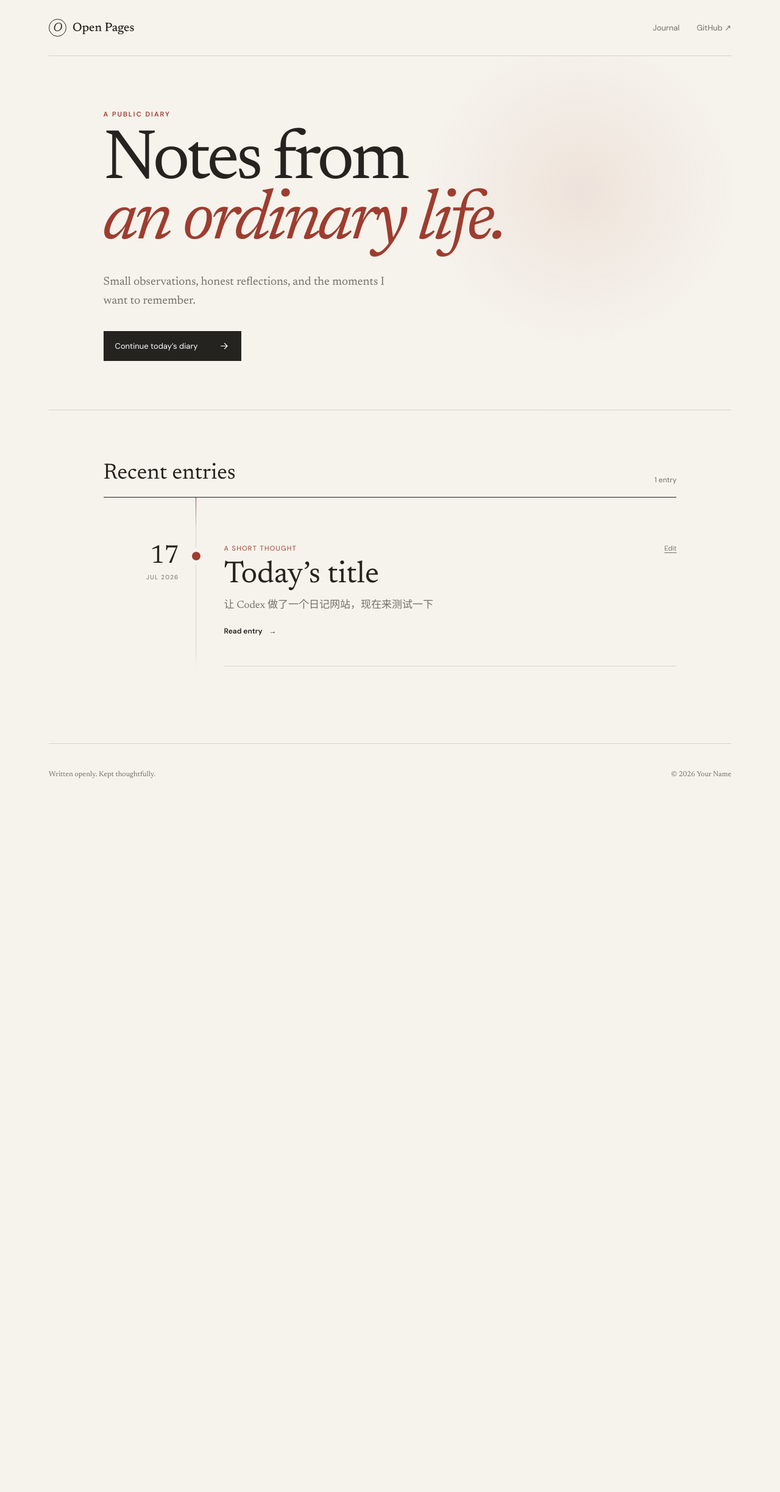
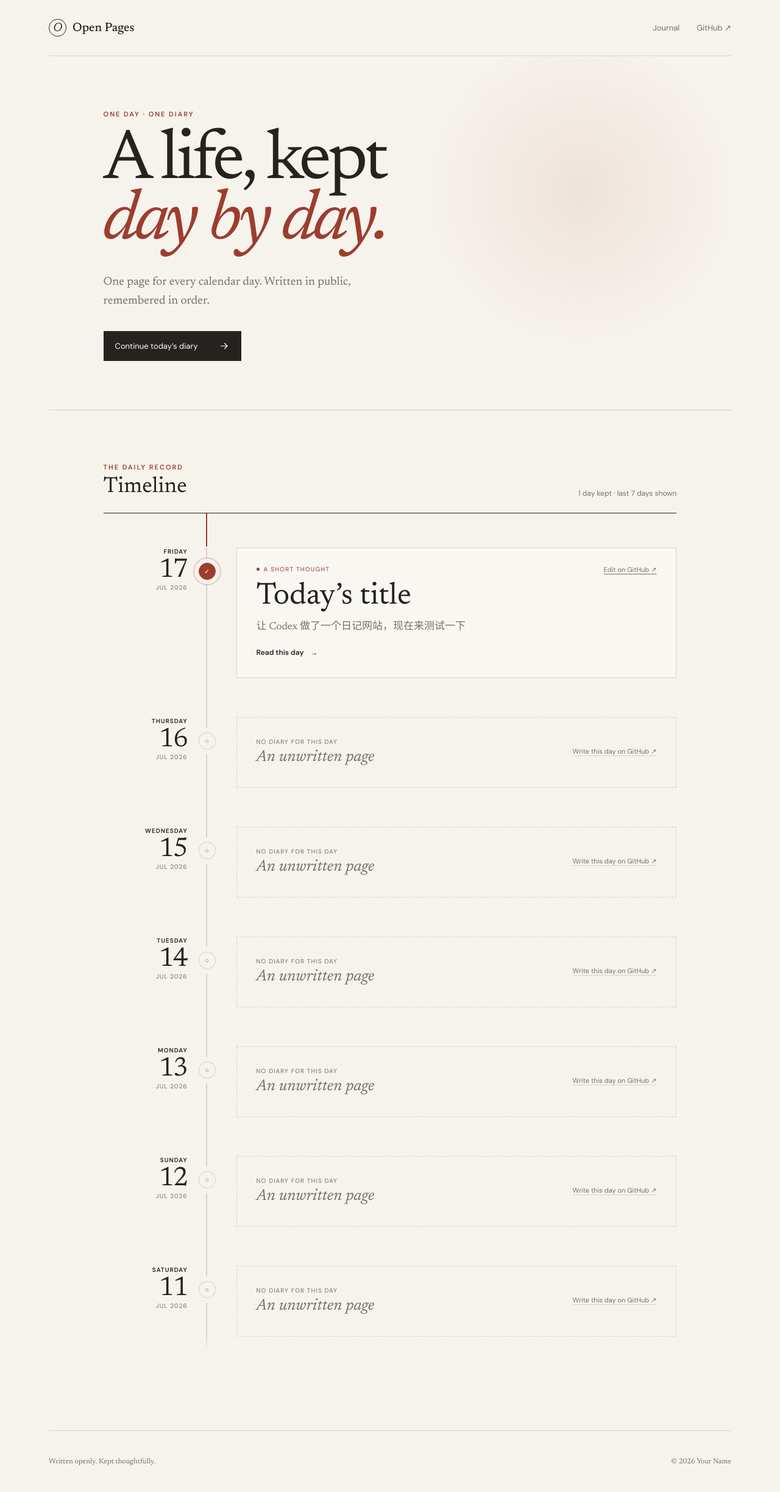
Before and after one commit to faryao/public-diary, a Jekyll site: the page built from index.html, in a window 1280 px wide. Shown: the whole page at 61% size. Built offline with Jekyll 4.4.1, drawn with Linux system fonts in a browser that asks for light colours; before the commit the page ends 1320 px from its top, so only the background shows below that.

Commit message:
Build calendar-first daily diary timeline

```diff
--- a/assets/app.js
+++ b/assets/app.js
@@ -3,20 +3,73 @@
   if (year) year.textContent = new Date().getFullYear();
 
   const button = document.getElementById('write-button');
-  if (!button) return;
+  const timeline = document.getElementById('timeline');
+  if (!button || !timeline) return;
 
-  const now = new Date();
-  const date = [now.getFullYear(), String(now.getMonth() + 1).padStart(2, '0'), String(now.getDate()).padStart(2, '0')].join('-');
-  const todayEntry = document.querySelector(`[data-entry-date="${date}"]`);
+  const toDateKey = (value) => [value.getFullYear(), String(value.getMonth() + 1).padStart(2, '0'), String(value.getDate()).padStart(2, '0')].join('-');
+  const fromDateKey = (key) => new Date(`${key}T12:00:00`);
+  const today = new Date();
+  const todayKey = toDateKey(today);
+
+  function newDiaryUrl(dateKey) {
+    const day = fromDateKey(dateKey);
+    const title = new Intl.DateTimeFormat('en', { weekday: 'long', month: 'long', day: 'numeric', year: 'numeric' }).format(day);
+    const template = `---\nlayout: post\ntitle: "${title}"\ndate: ${dateKey}\nmood: "Today in a few words"\n---\n\n## Today\n\nWrite what happened today.\n\n## A moment to remember\n\nWhat would you like to keep?\n`;
+    const url = new URL(button.dataset.newUrl);
+    url.searchParams.set('filename', `${dateKey}-diary.md`);
+    url.searchParams.set('value', template);
+    return url.toString();
+  }
+
+  const writtenDays = Array.from(timeline.querySelectorAll('[data-diary-date]'));
+  const writtenByDate = new Map(writtenDays.map((day) => [day.dataset.diaryDate, day]));
+  const todayEntry = writtenByDate.get(todayKey);
   if (todayEntry) {
     button.href = todayEntry.dataset.editUrl;
     button.querySelector('span').textContent = 'Continue today’s diary';
-    return;
+  } else {
+    button.href = newDiaryUrl(todayKey);
   }
 
-  const template = `---\nlayout: post\ntitle: "${date}"\ndate: ${date}\nmood: "Today in a few words"\n---\n\n## Today\n\nWrite what happened today.\n\n## A moment to remember\n\nWhat would you like to keep?\n`;
-  const url = new URL(button.dataset.newUrl);
-  url.searchParams.set('filename', `${date}-diary.md`);
-  url.searchParams.set('value', template);
-  button.href = url.toString();
+  const visibleDates = new Set(writtenByDate.keys());
+  for (let offset = 0; offset < 7; offset += 1) {
+    const day = new Date(today.getFullYear(), today.getMonth(), today.getDate() - offset, 12);
+    visibleDates.add(toDateKey(day));
+  }
+
+  function makeUnwrittenDay(dateKey) {
+    const day = fromDateKey(dateKey);
+    const weekday = new Intl.DateTimeFormat('en', { weekday: 'long' }).format(day);
+    const monthYear = new Intl.DateTimeFormat('en', { month: 'short', year: 'numeric' }).format(day);
+    const dayNumber = String(day.getDate()).padStart(2, '0');
+    const article = document.createElement('article');
+    article.className = 'timeline-day is-unwritten';
+    article.dataset.diaryDate = dateKey;
+    article.innerHTML = `
+      <div class="day-marker">
+        <time datetime="${dateKey}"><span class="weekday">${weekday}</span><strong>${dayNumber}</strong><span>${monthYear}</span></time>
+        <i class="timeline-node" aria-hidden="true"><span>○</span></i>
+      </div>
+      <div class="diary-card empty-day">
+        <div>
+          <p class="empty-label">No diary for this day</p>
+          <h3>An unwritten page</h3>
+        </div>
+        <a href="${newDiaryUrl(dateKey)}" target="_blank" rel="noreferrer">Write this day on GitHub <span>↗</span></a>
+      </div>`;
+    return article;
+  }
+
+  timeline.replaceChildren(...Array.from(visibleDates)
+    .sort((a, b) => b.localeCompare(a))
+    .map((dateKey) => writtenByDate.get(dateKey) || makeUnwrittenDay(dateKey)));
+
+  const currentDay = timeline.querySelector(`[data-diary-date="${todayKey}"]`);
+  if (currentDay) currentDay.classList.add('is-today');
+
+  const summary = document.getElementById('timeline-summary');
+  if (summary) {
+    const writtenCount = writtenByDate.size;
+    summary.textContent = `${writtenCount} ${writtenCount === 1 ? 'day' : 'days'} kept · last 7 days shown`;
+  }
 })();
--- a/assets/style.css
+++ b/assets/style.css
@@ -27,20 +27,27 @@ nav a:hover { color: var(--ink); }
 .write-button:hover { transform: translateY(-2px); background: var(--red); }
 .write-button svg { width: 19px; fill: none; stroke: currentColor; stroke-width: 1.5; }
 .entries { padding: 86px 7vw 120px; }
-.section-heading { display: flex; align-items: end; justify-content: space-between; padding-bottom: 20px; border-bottom: 1px solid var(--ink); }
+.section-heading { display: flex; align-items: end; justify-content: space-between; padding-bottom: 24px; border-bottom: 1px solid var(--ink); }
+.section-heading .eyebrow { margin-bottom: 8px; }
 .section-heading h2 { margin: 0; font: 400 36px "Newsreader", serif; }
 .section-heading span { color: var(--muted); font-size: 12px; }
-.timeline { position: relative; padding-top: 34px; }
-.timeline::before { content: ""; position: absolute; top: 0; bottom: 0; left: 151px; width: 1px; background: linear-gradient(var(--red), var(--line) 18%, var(--line) 86%, transparent); }
-.timeline-entry { display: grid; grid-template-columns: 152px 1fr; gap: 46px; position: relative; padding: 42px 0 6px; }
-.timeline-date { position: relative; padding-right: 28px; text-align: right; }
-.timeline-date time { color: var(--muted); font-size: 10px; letter-spacing: .12em; text-transform: uppercase; }
-.timeline-date time span { display: block; color: var(--ink); font: 400 42px/1 "Newsreader", serif; letter-spacing: 0; }
-.timeline-date i { position: absolute; z-index: 1; top: 13px; right: -7px; width: 14px; height: 14px; background: var(--paper); border: 2px solid var(--red); border-radius: 50%; box-shadow: 0 0 0 7px var(--paper); }
-.timeline-entry:first-child .timeline-date i { background: var(--red); }
-.timeline-entry .entry-body { padding: 0 0 48px; border-bottom: 1px solid var(--line); }
+.timeline { position: relative; padding-top: 26px; }
+.timeline::before { content: ""; position: absolute; top: 0; bottom: 10px; left: 168px; width: 2px; background: linear-gradient(var(--red) 0 54px, var(--line) 54px calc(100% - 30px), transparent); }
+.timeline-day { display: grid; grid-template-columns: 170px minmax(0, 1fr); gap: 48px; position: relative; padding: 30px 0 34px; }
+.day-marker { position: relative; min-height: 82px; padding-right: 32px; text-align: right; }
+.day-marker time { display: flex; flex-direction: column; color: var(--muted); font-size: 10px; letter-spacing: .1em; line-height: 1.3; text-transform: uppercase; }
+.day-marker time strong { color: var(--ink); font: 400 44px/.9 "Newsreader", serif; letter-spacing: -.03em; }
+.day-marker .weekday { margin-bottom: 6px; color: var(--ink); font-weight: 600; }
+.timeline-node { position: absolute; z-index: 1; top: 25px; right: -14px; display: grid; place-items: center; width: 28px; height: 28px; background: var(--paper); border: 1px solid var(--line); border-radius: 50%; box-shadow: 0 0 0 8px var(--paper); font-style: normal; }
+.timeline-node span { color: var(--muted); font: 500 11px "DM Sans", sans-serif; }
+.is-written .timeline-node { background: var(--red); border-color: var(--red); }
+.is-written .timeline-node span { color: white; }
+.is-today .timeline-node { box-shadow: 0 0 0 7px var(--paper), 0 0 0 9px rgba(157,61,47,.22); }
+.diary-card { min-width: 0; padding: 28px 32px 32px; background: rgba(255,255,255,.3); border: 1px solid var(--line); transition: transform .2s, border-color .2s, background .2s; }
+.is-written .diary-card:hover { transform: translateY(-2px); background: rgba(255,255,255,.55); border-color: rgba(157,61,47,.35); }
 .entry-topline { display: flex; justify-content: space-between; }
-.entry-topline p { margin: 0; color: var(--red); font-size: 11px; letter-spacing: .12em; text-transform: uppercase; }
+.entry-topline p { display: flex; align-items: center; gap: 7px; margin: 0; color: var(--red); font-size: 10px; letter-spacing: .12em; text-transform: uppercase; }
+.status-dot { width: 5px; height: 5px; background: var(--red); border-radius: 50%; }
 .edit-link { color: var(--muted); font-size: 11px; text-underline-offset: 3px; }
 .entry-body h3 { margin: 12px 0; font: 400 clamp(30px, 4vw, 50px) "Newsreader", serif; }
 .entry-body h3 a { text-decoration: none; }
@@ -49,10 +56,11 @@ nav a:hover { color: var(--ink); }
 .excerpt p { margin: 0; }
 .read-link { display: inline-block; margin-top: 20px; font-size: 12px; font-weight: 600; text-decoration: none; }
 .read-link span { margin-left: 8px; }
-.empty-state { padding: 88px 20px; text-align: center; border-bottom: 1px solid var(--line); }
-.empty-state span { color: var(--red); }
-.empty-state h3 { margin: 14px 0 8px; font: 400 32px "Newsreader", serif; }
-.empty-state p { color: var(--muted); font-size: 13px; }
+.empty-day { display: flex; align-items: center; justify-content: space-between; gap: 28px; min-height: 116px; background: transparent; border-style: dashed; }
+.empty-day .empty-label { margin: 0 0 6px; color: var(--muted); font-size: 10px; letter-spacing: .11em; text-transform: uppercase; }
+.empty-day h3 { margin: 0; color: var(--muted); font: italic 400 26px "Newsreader", serif; }
+.empty-day a { flex: none; color: var(--muted); font-size: 11px; text-decoration: none; border-bottom: 1px solid var(--line); }
+.empty-day a:hover { color: var(--red); border-color: var(--red); }
 .post { max-width: 760px; margin: 0 auto; padding: 72px 0 120px; }
 .back-link { color: var(--muted); font-size: 12px; text-decoration: none; }
 .post header { padding: 82px 0 54px; border-bottom: 1px solid var(--line); }
@@ -72,12 +80,20 @@ footer { display: flex; justify-content: space-between; padding: 32px 0; color:
   .hero { min-height: 520px; padding: 70px 12px; }
   .hero h1 { font-size: clamp(55px, 18vw, 82px); }
   .entries { padding: 68px 12px 90px; }
-  .timeline::before { left: 65px; }
-  .timeline-entry { grid-template-columns: 66px 1fr; gap: 22px; padding: 32px 0 0; }
-  .timeline-date { padding-right: 16px; }
-  .timeline-date time span { font-size: 30px; }
-  .timeline-date i { top: 9px; right: -7px; }
+  .section-heading { align-items: start; gap: 18px; }
+  .section-heading span { max-width: 110px; padding-top: 5px; text-align: right; line-height: 1.5; }
+  .timeline::before { left: 78px; }
+  .timeline-day { grid-template-columns: 80px minmax(0, 1fr); gap: 22px; padding: 26px 0 20px; }
+  .day-marker { padding-right: 14px; }
+  .day-marker time strong { font-size: 32px; }
+  .day-marker .weekday { overflow: hidden; font-size: 9px; text-overflow: ellipsis; }
+  .timeline-node { top: 22px; right: -11px; width: 22px; height: 22px; box-shadow: 0 0 0 6px var(--paper); }
+  .is-today .timeline-node { box-shadow: 0 0 0 5px var(--paper), 0 0 0 7px rgba(157,61,47,.22); }
+  .diary-card { padding: 22px 20px 24px; }
   .entry-body h3 { font-size: 32px; }
+  .entry-topline { gap: 12px; }
+  .edit-link { white-space: nowrap; }
+  .empty-day { align-items: flex-start; flex-direction: column; gap: 18px; }
   .post { padding: 48px 8px 90px; }
   .post header { padding: 60px 0 42px; }
 }
--- a/index.html
+++ b/index.html
@@ -3,49 +3,47 @@ layout: default
 ---
 
 <section class="hero" aria-labelledby="diary-title">
-  <p class="eyebrow">A PUBLIC DIARY</p>
-  <h1 id="diary-title">Notes from<br><em>an ordinary life.</em></h1>
-  <p class="intro">Small observations, honest reflections, and the moments I want to remember.</p>
+  <p class="eyebrow">ONE DAY · ONE DIARY</p>
+  <h1 id="diary-title">A life, kept<br><em>day by day.</em></h1>
+  <p class="intro">One page for every calendar day. Written in public, remembered in order.</p>
   <a class="write-button" id="write-button" href="https://github.com/{{ site.github_username }}/{{ site.repository_name }}/new/main/_posts" data-new-url="https://github.com/{{ site.github_username }}/{{ site.repository_name }}/new/main/_posts" target="_blank" rel="noreferrer">
     <span>Open today’s diary</span>
     <svg viewBox="0 0 24 24" aria-hidden="true"><path d="M5 12h14M13 6l6 6-6 6"/></svg>
   </a>
 </section>
 
-<section class="entries" aria-labelledby="entries-title">
+<section class="entries" aria-labelledby="timeline-title">
   <header class="section-heading">
-    <h2 id="entries-title">Recent entries</h2>
-    <span>{{ site.posts | size }} {% if site.posts.size == 1 %}entry{% else %}entries{% endif %}</span>
+    <div>
+      <p class="eyebrow">THE DAILY RECORD</p>
+      <h2 id="timeline-title">Timeline</h2>
+    </div>
+    <span id="timeline-summary" aria-live="polite">Loading days…</span>
   </header>
 
-  {% if site.posts.size > 0 %}
   <div class="timeline" id="timeline">
     {% for post in site.posts %}
-      <article class="timeline-entry" data-entry-date="{{ post.date | date: '%Y-%m-%d' }}" data-edit-url="https://github.com/{{ site.github_username }}/{{ site.repository_name }}/edit/main/{{ post.path }}">
-        <div class="timeline-date">
-          <time datetime="{{ post.date | date_to_xmlschema }}">
-            <span>{{ post.date | date: "%d" }}</span>
-            {{ post.date | date: "%b %Y" }}
+    <article class="timeline-day is-written" data-diary-date="{{ post.date | date: '%Y-%m-%d' }}" data-edit-url="https://github.com/{{ site.github_username }}/{{ site.repository_name }}/edit/main/{{ post.path }}">
+      <div class="day-marker">
+        <time datetime="{{ post.date | date: '%Y-%m-%d' }}">
+          <span class="weekday">{{ post.date | date: "%A" }}</span>
+          <strong>{{ post.date | date: "%d" }}</strong>
+          <span>{{ post.date | date: "%b %Y" }}</span>
         </time>
-          <i aria-hidden="true"></i>
+        <i class="timeline-node" aria-hidden="true"><span>✓</span></i>
       </div>
+      <div class="diary-card">
         <div class="entry-body">
           <div class="entry-topline">
-            <p>{{ post.mood | default: "A diary entry" }}</p>
-            <a class="edit-link" href="https://github.com/{{ site.github_username }}/{{ site.repository_name }}/edit/main/{{ post.path }}" target="_blank" rel="noreferrer" aria-label="Edit {{ post.title }} on GitHub">Edit</a>
+            <p><span class="status-dot"></span>{{ post.mood | default: "Diary kept" }}</p>
+            <a class="edit-link" href="https://github.com/{{ site.github_username }}/{{ site.repository_name }}/edit/main/{{ post.path }}" target="_blank" rel="noreferrer" aria-label="Edit diary for {{ post.date | date: '%B %-d, %Y' }} on GitHub">Edit on GitHub ↗</a>
           </div>
           <h3><a href="{{ post.url | relative_url }}">{{ post.title }}</a></h3>
           <div class="excerpt">{{ post.excerpt }}</div>
-          <a class="read-link" href="{{ post.url | relative_url }}">Read entry <span>→</span></a>
+          <a class="read-link" href="{{ post.url | relative_url }}">Read this day <span>→</span></a>
+        </div>
       </div>
     </article>
     {% endfor %}
   </div>
-  {% else %}
-    <div class="empty-state">
-      <span>✦</span>
-      <h3>Your first page is waiting.</h3>
-      <p>Use the button above to write your first entry on GitHub.</p>
-    </div>
-  {% endif %}
 </section>
```
Also changed, not shown: README.md. Lines whose indentation alone changed are shown as unchanged.
